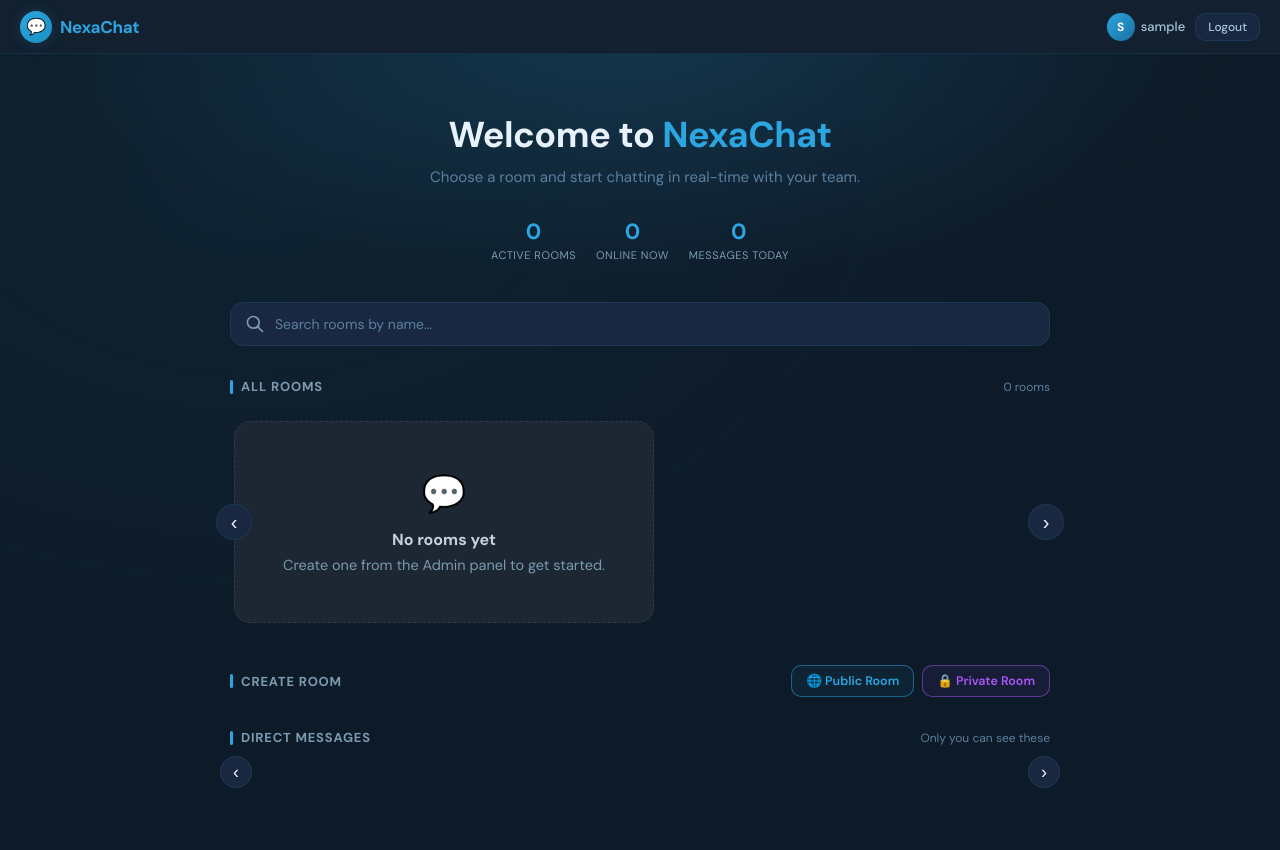
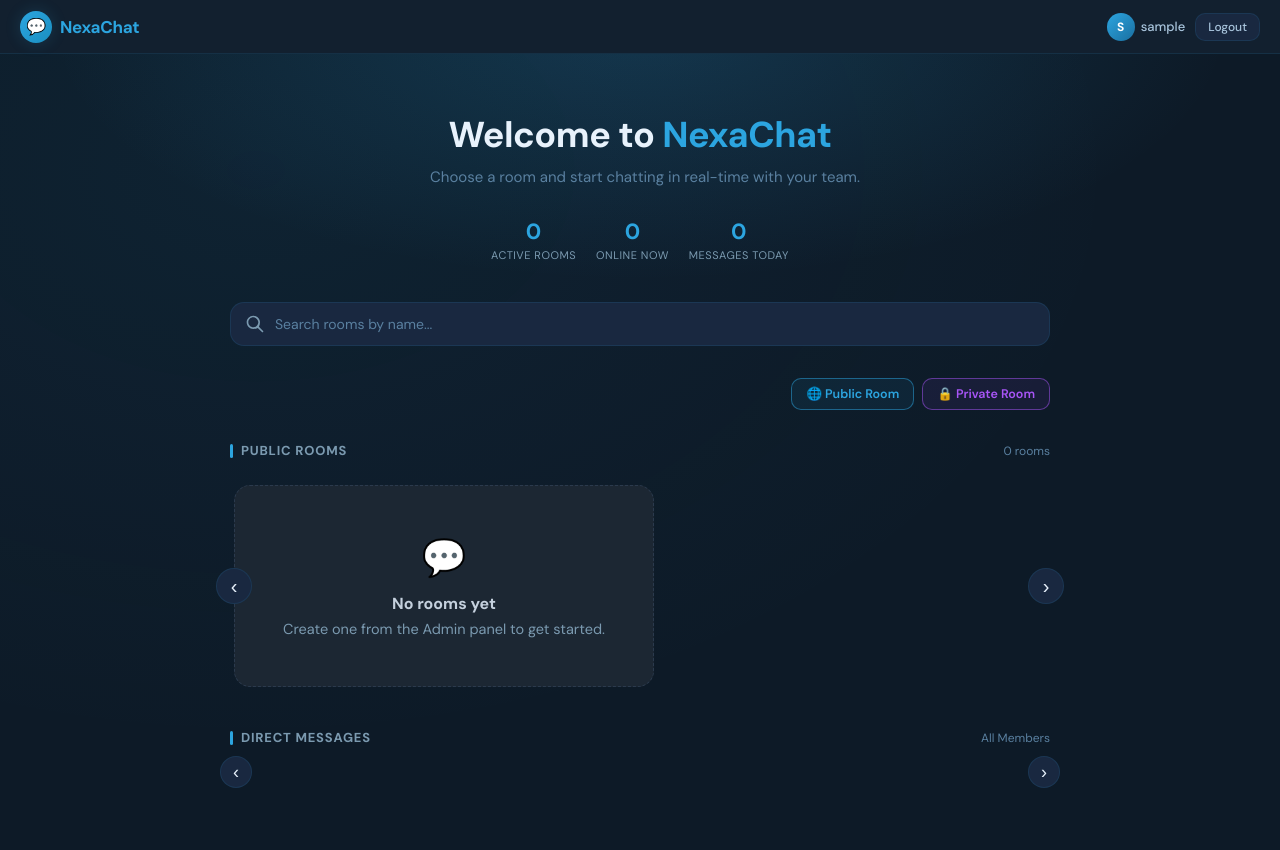
Before and after one commit to MNR-Tushar/django-realtime-chat, a Django app: page / in a window 1280 px wide. Run offline with Django 5.2, Linux system fonts and the light colour scheme; the visitor is signed in with stand-in values (Sample User, id 1); data comes from the database, SQL or seed files in the repository; data that the repository does not hold is empty.

Commit message:
some modifiy index ui

```diff
--- a/templates/chat/index.html
+++ b/templates/chat/index.html
@@ -786,9 +786,27 @@
       <input type="text" class="room-search-input" id="roomSearchInput" placeholder="Search rooms by name..." oninput="filterRooms(this.value)">
     </div>
 
+    {# ── Create Room Options (Always Visible) ── #}
+    <div class="section-header" style="margin-top:32px;display:flex;justify-content:flex-end;">
+
+  <div style="display:flex;gap:8px;">
+    <button class="create-room-btn"
+      onclick="openCreatePublicRoomModal()"
+      style="background:rgba(44,165,224,0.08);border-color:rgba(44,165,224,0.5);color:#2ca5e0;">
+      🌐 Public Room
+    </button>
+
+    <button class="create-room-btn"
+      onclick="openCreatePrivateRoomModal()">
+      🔒 Private Room
+    </button>
+  </div>
+
+</div>
+
     {# ── All Public Rooms Slideshow ── #}
     <div class="section-header" style="margin-top:32px;">
-      <div class="section-title">All Rooms</div>
+      <div class="section-title">Public Rooms</div>
       <span style="font-size:12px;color:var(--muted);">{{ rooms.count }} room{% if rooms.count != 1 %}s{% endif %}</span>
     </div>
 
@@ -832,18 +850,7 @@
       <button class="rooms-slide-btn rooms-slide-next" onclick="moveRoomsSlide(1)">›</button>
     </div>
 
-    {# ── Create Room Options (Always Visible) ── #}
-    <div class="section-header" style="margin-top:32px;">
-      <div class="section-title">Create Room</div>
-      <div style="display:flex;align-items:center;gap:8px;">
-        <button class="create-room-btn" onclick="openCreatePublicRoomModal()" style="background:rgba(44,165,224,0.08);border-color:rgba(44,165,224,0.5);color:#2ca5e0;">
-          🌐 Public Room
-        </button>
-        <button class="create-room-btn" onclick="openCreatePrivateRoomModal()">
-          🔒 Private Room
-        </button>
-      </div>
-    </div>
+
 
     {# ── My Private Groups (member) ── #}
     {% if private_groups_data %}
@@ -972,7 +979,7 @@
     {% if request.user.is_authenticated %}
     <div class="section-header" style="margin-top:32px;">
       <div class="section-title">Direct Messages</div>
-      <span style="font-size:12px;color:var(--muted);">Only you can see these</span>
+      <span style="font-size:12px;color:var(--muted);">All Members</span>
     </div>
     {# ── User Slideshow (Auto Carousel) ── #}
     <div class="dm-slideshow-container">
```
